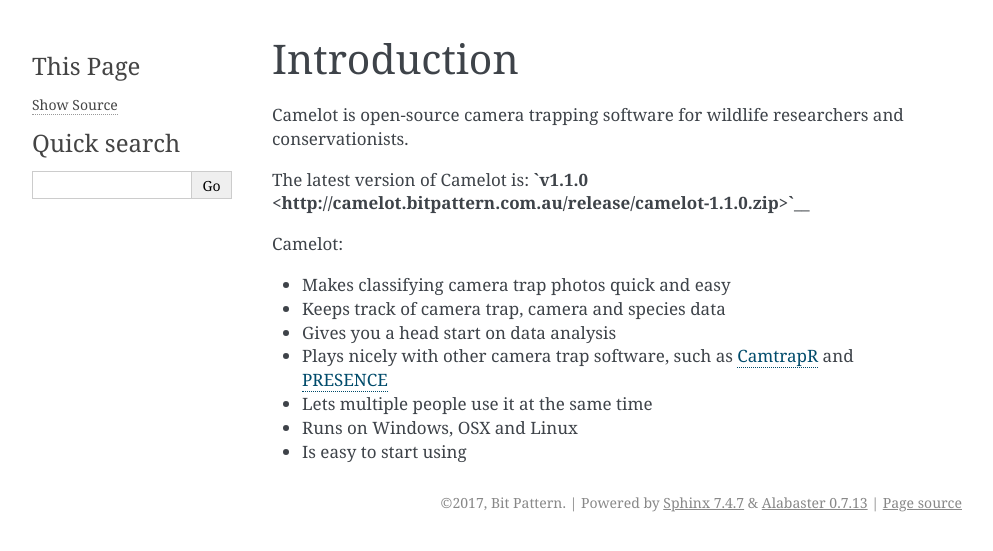
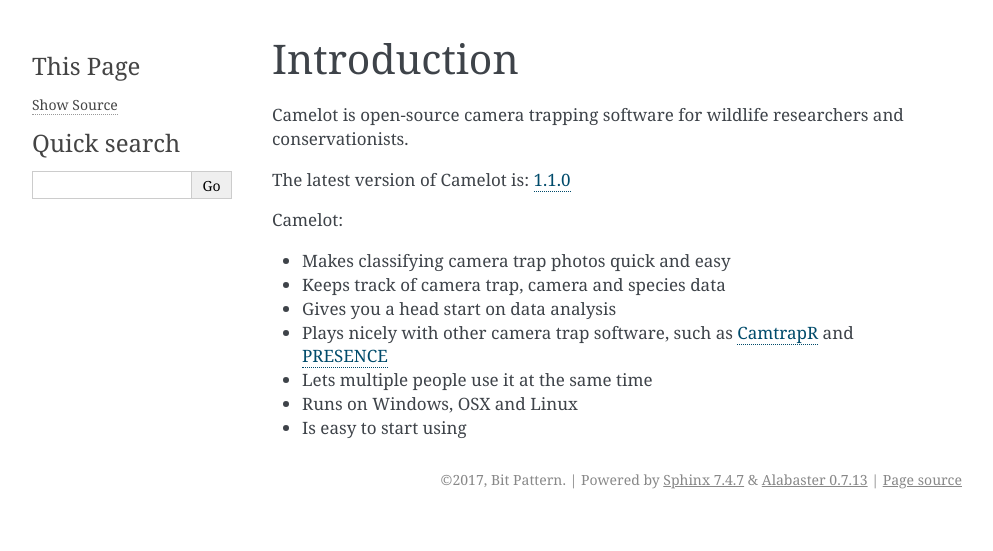
Before and after one commit to heidihendry/camelot, a Sphinx documentation site: the page built from doc/introduction.rst, in a window 1280 px wide. Shown: the top 551 px of the page, without its empty margins (148-1141 px from the left). Built offline with Sphinx 7.4.7, drawn with Linux system fonts in a browser that asks for light colours.

Commit message:
rst formatting: further fixes.

```diff
--- a/doc/gettingstarted.rst
+++ b/doc/gettingstarted.rst
@@ -55,5 +55,5 @@
 
     java -jar /path/to/camelot-<version>.jar -server
 
-See `Use from multiple computers <#use-from-multiple-computers>`__ for
+See `Use from multiple computers <userguide.html#use-from-multiple-computers>`__ for
 more information.
--- a/doc/introduction.rst
+++ b/doc/introduction.rst
@@ -4,8 +4,7 @@
 Camelot is open-source camera trapping software for wildlife researchers
 and conservationists.
 
-The latest version of Camelot is:
-**`v1.1.0 <http://camelot.bitpattern.com.au/release/camelot-1.1.0.zip>`__**
+The latest version of Camelot is: `1.1.0 <http://camelot.bitpattern.com.au/release/camelot-1.1.0.zip>`__
 
 Camelot:
 
--- a/doc/userguide.rst
+++ b/doc/userguide.rst
@@ -771,7 +771,7 @@
 This is a somewhat complex topic. If there are any questions about Bulk
 Import in relation to running Camelot in a system where separate
 'client' computers may perform a bulk import, please
-`ask <#the-community>`__.
+`ask <community.html#the-community>`__.
 
 Step 2: Columns mapping and import
 ^^^^^^^^^^^^^^^^^^^^^^^^^^^^^^^^^^
```
